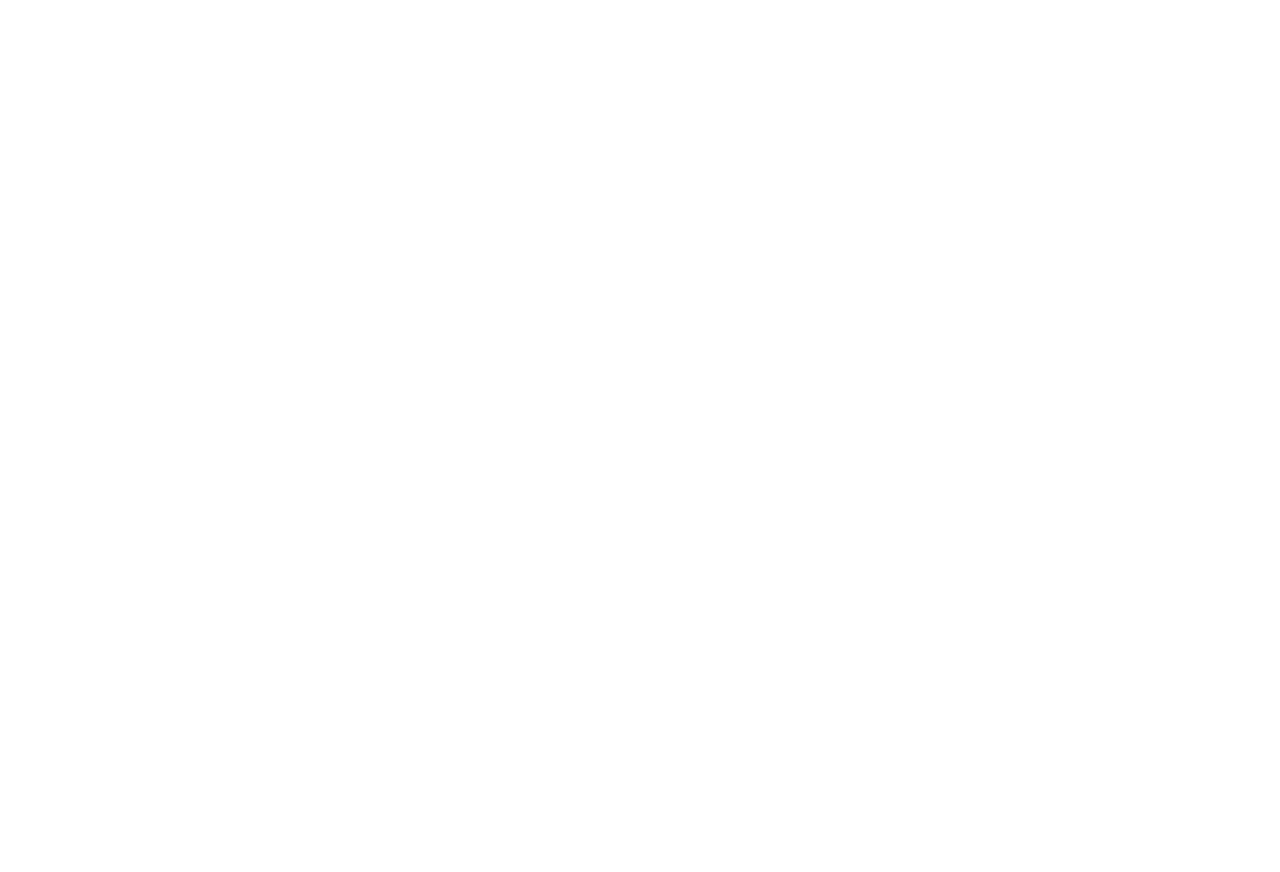
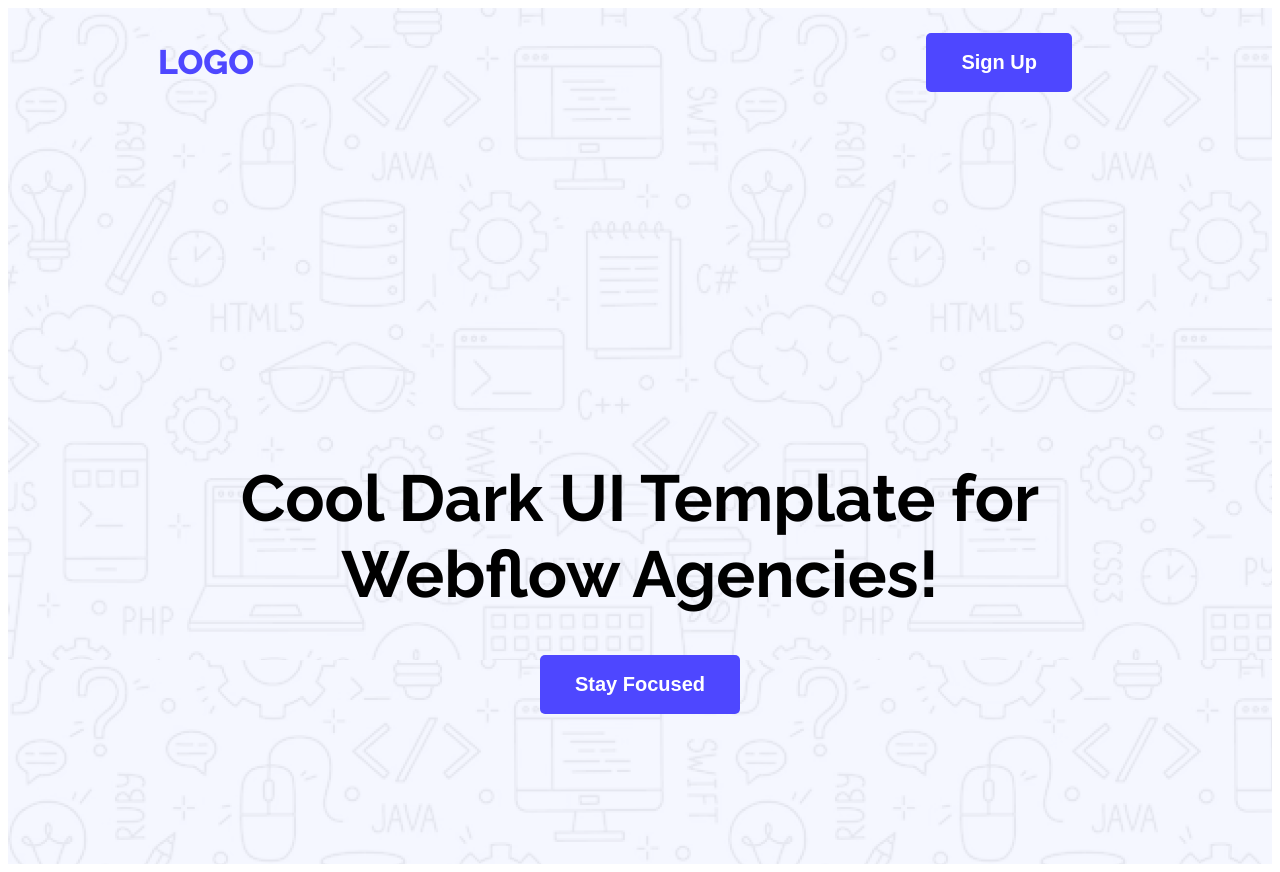
Before and after one commit to TamimA02/web-flow, a plain HTML site: page index.html in a window 1280 px wide. Before the commit the page ends 800 px from the top, so only its background shows below. Drawn offline with Linux system fonts and the light colour scheme.

Commit message:
added a nav bar and banner part

```diff
--- a/index.html
+++ b/index.html
@@ -1,11 +1,31 @@
 <!DOCTYPE html>
 <html lang="en">
+
 <head>
     <meta charset="UTF-8">
     <meta name="viewport" content="width=device-width, initial-scale=1.0">
-    <title>Document</title>
+    <title>Web Flow</title>
+    <link rel="preconnect" href="https://fonts.googleapis.com">
+    <link rel="preconnect" href="https://fonts.gstatic.com" crossorigin>
+    <link href="https://fonts.googleapis.com/css2?family=Open+Sans:ital,wght@0,
+    300..800;1,300..800&family=Raleway:ital,wght@0,100..900;1,100..900&display=swap"
+    rel="stylesheet">
+    <link rel="stylesheet" href="styles/blog.css">
+
 </head>
-<body>
 
+<body class="raleway-normal">
+    <header class="header secondary-bg">
+        <nav>
+            <h3 class="nav-title">LOGO</h3>
+            <ul>
+                <li><a href=""><button class="btn-primary">Sign Up</button></a></li>
+            </ul>
+        </nav>
+        <div class="banner">
+                <h1 class="banner-title">Cool Dark UI Template for<br> Webflow Agencies!</h1>
+                <button class="btn-primary">Stay Focused</button>
+        </div>
 </body>
+
 </html>
--- /dev/null
+++ b/styles/blog.css
@@ -0,0 +1,50 @@
+
+.raleway-normal {
+  font-family: "Raleway", sans-serif;
+  font-optical-sizing: auto;
+  font-style: normal;
+}
+
+.btn-primary{
+    background-color: #4E47FF;
+    font-weight: bold;
+    font-size: 20px;
+    color: white;
+    border: none;
+    padding: 18px 35px;
+    border-radius: 5px;
+}
+
+nav{
+    display: flex;
+    align-items: center;
+    justify-content: space-between;
+    margin: 0 150px;
+}
+
+.nav-title{
+    font-weight:800;
+    font-size: 34px;
+    color: #4E47FF;
+}
+
+nav ul li {
+    list-style: none;
+    margin-right: 50px;
+}
+
+.banner{
+    margin: auto;
+    max-width: 900px;
+    text-align: center;
+    padding-top: 300px;
+    padding-bottom: 150px;
+}
+.banner-title{
+    font-weight: bold;
+    font-size: 65px;
+}
+
+.header{
+    background-image: url('../images/Hero-bg.png');
+}
```
Also changed, not shown: images/Hero-bg.png (added), images/avatar.png (added), images/icon-star.png (added), images/wc-big.png (added), images/wc-mini.png (added).
